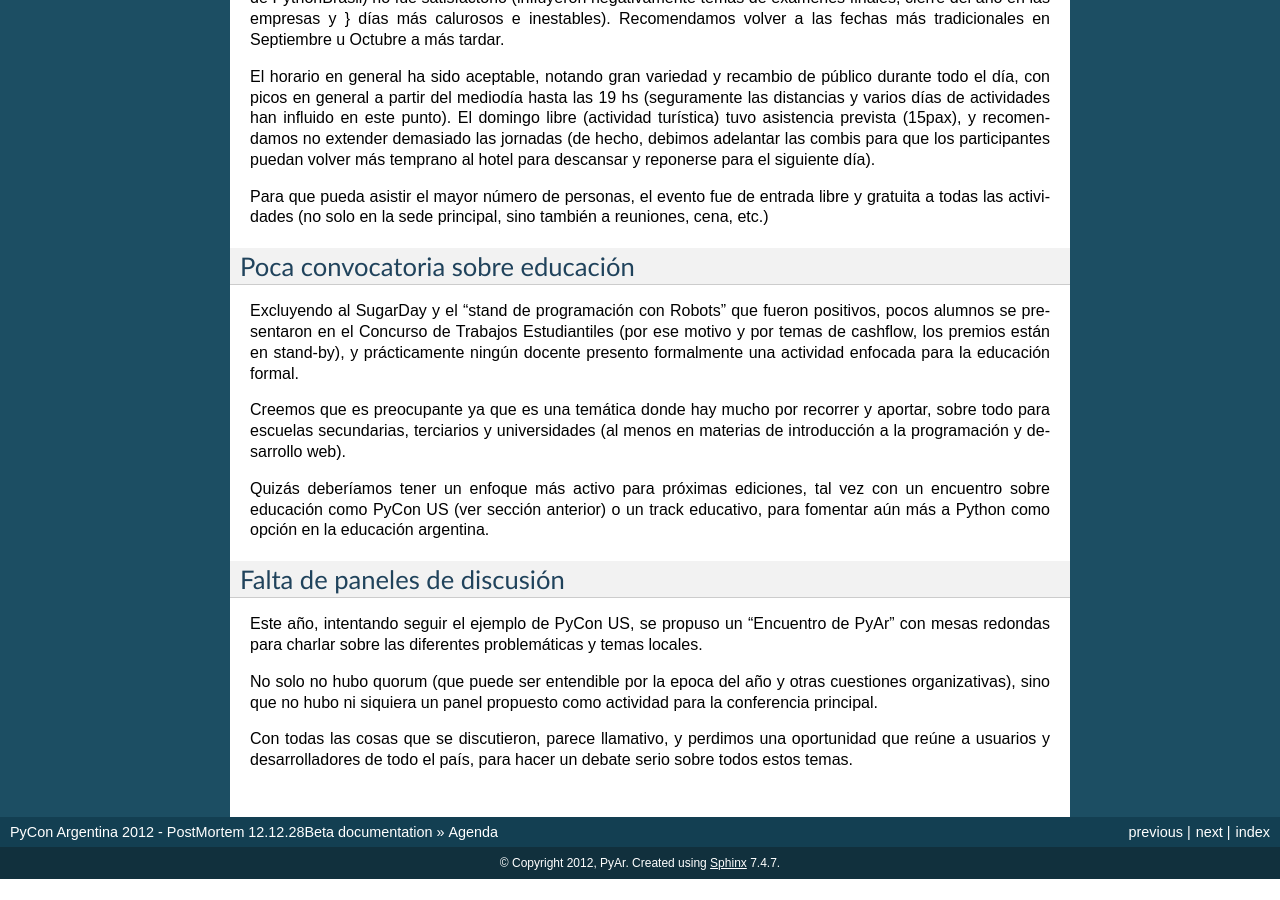
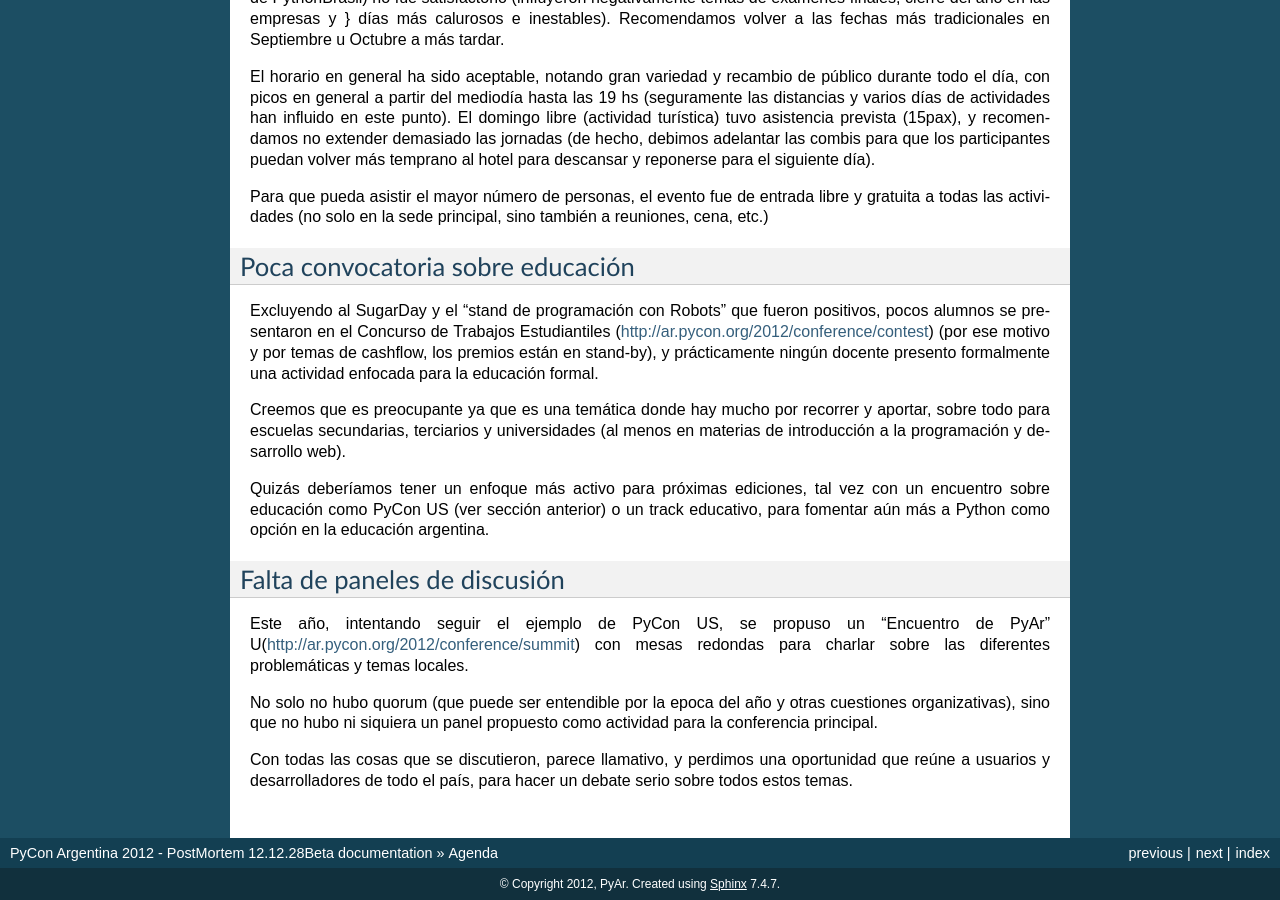
Before and after one commit to leliel12/pyconar20012_postmortem, a Sphinx documentation site: the page built from postmortem/source/agenda.rst, in a window 1280 px wide and 900 px high, scrolled down 782 px. Built offline with Sphinx 7.4.7, drawn with Linux system fonts in a browser that asks for light colours; before the commit the page ends 1661 px from its top, so only the background shows below that; some of the changed lines change nothing that is shown.

Commit message:
ended agenda links

```diff
--- a/postmortem/source/agenda.rst
+++ b/postmortem/source/agenda.rst
@@ -63,14 +63,16 @@ Para que pueda asistir el mayor número de personas, el evento fue de entrada
 libre y gratuita a todas las actividades (no solo en la sede principal, sino
 también a reuniones, cena, etc.)
 
+
 Poca convocatoria sobre educación
 ---------------------------------
 
 Excluyendo al SugarDay y el "stand de
 programación con Robots" que fueron positivos, pocos alumnos se presentaron en
-el Concurso de Trabajos Estudiantiles (por ese motivo y por temas de cashflow,
-los premios están en stand-by), y prácticamente ningún docente presento
-formalmente una actividad enfocada para la educación formal.
+el Concurso de Trabajos Estudiantiles
+(http://ar.pycon.org/2012/conference/contest) (por ese motivo y por temas de
+cashflow, los premios están en stand-by), y prácticamente ningún docente
+presento formalmente una actividad enfocada para la educación formal.
 
 Creemos que es preocupante ya que es una temática donde hay mucho por
 recorrer y aportar, sobre todo para escuelas secundarias, terciarios y
@@ -87,8 +89,9 @@ Falta de paneles de discusión
 -----------------------------
 
 Este año, intentando seguir el ejemplo de PyCon US, se propuso un
-"Encuentro de PyAr" con mesas redondas para charlar sobre las diferentes
-problemáticas y temas locales.
+"Encuentro de PyAr" U(http://ar.pycon.org/2012/conference/summit)
+con mesas redondas para charlar sobre las diferentes problemáticas y temas
+locales.
 
 No solo no hubo quorum (que puede ser entendible por la epoca del año y otras
 cuestiones organizativas), sino que no hubo ni siquiera un panel propuesto
```
